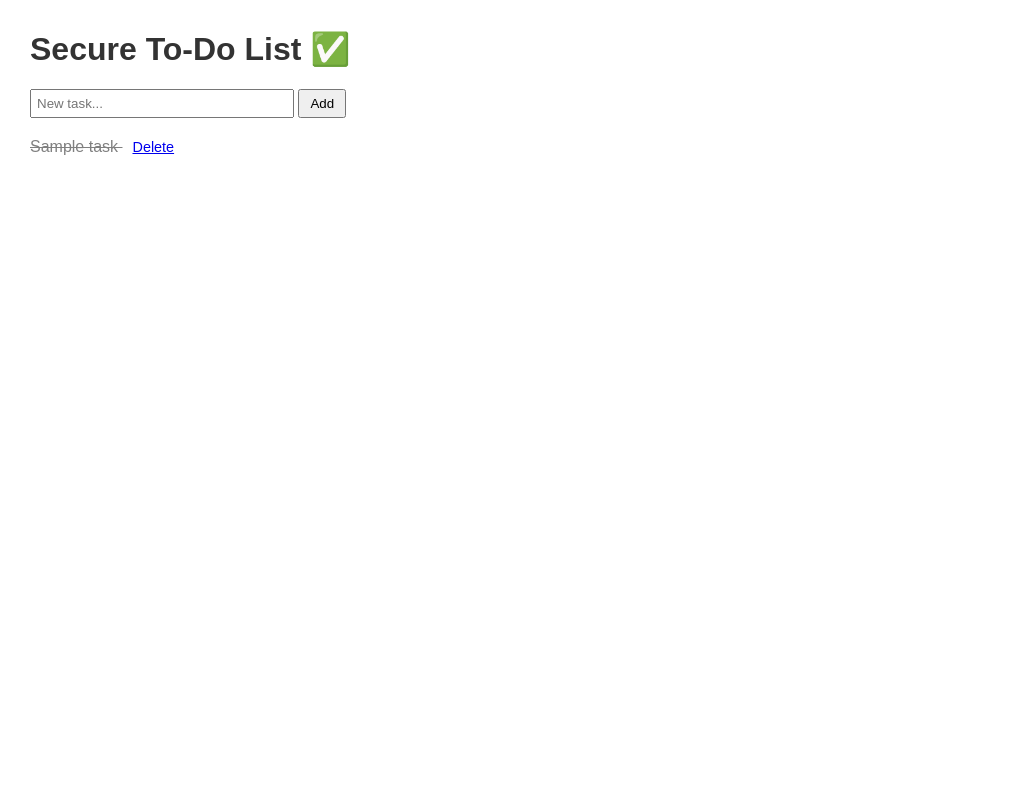
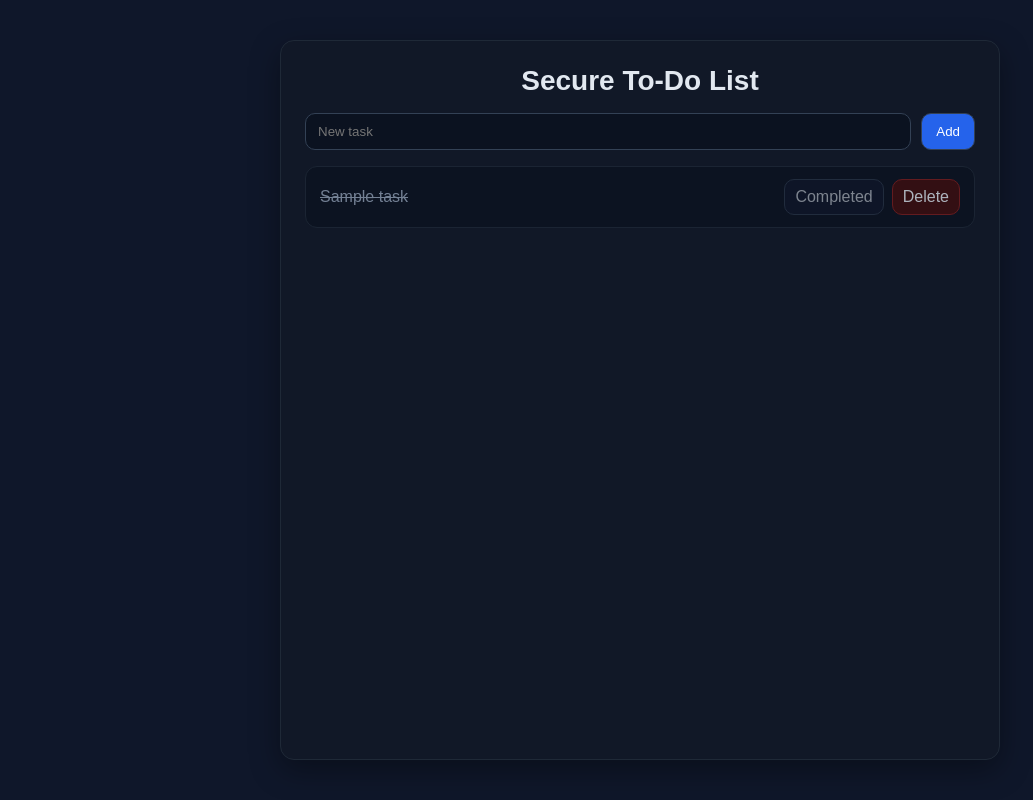
Before and after one commit to Rami024/secure-todo-app, a Flask app: page / in a window 1280 px wide. Shown: the whole page, without its empty margins (0-1033 px from the left). Run offline with Flask 3, Linux system fonts and the light colour scheme; tables that the repository leaves empty hold one stand-in row (values such as "Sample post").

Commit message:
Add CSS styling to UI

```diff
--- /dev/null
+++ b/static/style.css
@@ -0,0 +1,127 @@
+* { box-sizing: border-box; }
+
+body {
+  margin: 0;
+  font-family: Arial, sans-serif;
+  background: #0f172a;
+  color: #e2e8f0;
+}
+
+.page {
+  min-height: 100vh;
+  display: flex;
+  justify-content: center;
+  padding: 40px 16px;
+}
+
+.card {
+  width: 100%;
+  max-width: 720px;
+  background: #111827;
+  border: 1px solid #1f2937;
+  border-radius: 14px;
+  padding: 24px;
+  box-shadow: 0 10px 30px rgba(0,0,0,.35);
+}
+
+h1 {
+  margin: 0 0 16px;
+  text-align: center;
+  font-size: 28px;
+}
+
+.add-form {
+  display: flex;
+  gap: 10px;
+  margin-bottom: 14px;
+}
+
+.add-form input {
+  flex: 1;
+  padding: 10px 12px;
+  border-radius: 10px;
+  border: 1px solid #334155;
+  background: #0b1220;
+  color: #e2e8f0;
+}
+
+.add-form button {
+  padding: 10px 14px;
+  border-radius: 10px;
+  border: 1px solid #334155;
+  background: #2563eb;
+  color: white;
+  cursor: pointer;
+}
+
+.add-form button:hover { opacity: 0.9; }
+
+.empty {
+  margin: 10px 0 0;
+  color: #94a3b8;
+  text-align: center;
+}
+
+.tasks {
+  list-style: none;
+  padding: 0;
+  margin: 16px 0 0;
+  display: flex;
+  flex-direction: column;
+  gap: 10px;
+}
+
+.task {
+  display: flex;
+  justify-content: space-between;
+  align-items: center;
+  gap: 12px;
+  padding: 12px 14px;
+  border-radius: 12px;
+  background: #0b1220;
+  border: 1px solid #1f2937;
+}
+
+.task.done {
+  opacity: 0.75;
+}
+
+.task.done .task-title {
+  text-decoration: line-through;
+  color: #94a3b8;
+}
+
+.actions {
+  display: flex;
+  gap: 8px;
+}
+
+.btn {
+  text-decoration: none;
+  padding: 8px 10px;
+  border-radius: 10px;
+  border: 1px solid #334155;
+  color: #e2e8f0;
+  background: #111827;
+  display: inline-block;
+}
+
+.btn:hover { opacity: 0.9; }
+
+.btn.primary {
+  background: #2563eb;
+  color: white;
+}
+
+.btn.danger {
+  border-color: #7f1d1d;
+  background: #3f0d0d;
+}
+
+.badge {
+  padding: 8px 10px;
+  border-radius: 10px;
+  border: 1px solid #334155;
+  background: #0f172a;
+  opacity: 0.7;
+}
--- a/templates/index.html
+++ b/templates/index.html
@@ -1,42 +1,44 @@
 <!DOCTYPE html>
 <html lang="en">
 <head>
-    <meta charset="UTF-8">
-    <title>Secure To-Do App</title>
-    <style>
-        body { font-family: Arial, sans-serif; margin: 30px; }
-        h1 { color: #333; }
-        form { margin-bottom: 20px; }
-        input[type="text"] { padding: 5px; width: 250px; }
-        button { padding: 5px 10px; }
-        ul { list-style: none; padding: 0; }
-        li { margin-bottom: 8px; }
-        .done { text-decoration: line-through; color: gray; }
-        a { margin-left: 10px; font-size: 0.9em; }
-    </style>
+  <meta charset="utf-8" />
+  <meta name="viewport" content="width=device-width, initial-scale=1.0" />
+  <title>Secure To-Do List</title>
+  <link rel="stylesheet" href="{{ url_for('static', filename='style.css') }}">
 </head>
 <body>
-    <h1>Secure To-Do List ✅</h1>
+  <div class="page">
+    <div class="card">
 
-    <form action="/add" method="POST">
-        <input type="text" name="title" placeholder="New task..." required>
+      <h1>Secure To-Do List</h1>
+
+      <form class="add-form" method="POST" action="/add">
+        <input type="text" name="title" placeholder="New task" autocomplete="off">
         <button type="submit">Add</button>
-    </form>
+      </form>
 
-    <ul>
-        {% for task in tasks %}
-            <li>
-                <span class="{{ 'done' if task['is_done'] else '' }}">
-                    {{ task['title'] | e }}
-                </span>
+      {% if tasks|length == 0 %}
+        <p class="empty">No tasks yet. Add one above!</p>
+      {% else %}
+        <ul class="tasks">
+          {% for task in tasks %}
+            <li class="task {% if task['is_done'] %}done{% endif %}">
+              <span class="task-title">{{ task['title'] }}</span>
+
+              <div class="actions">
                 {% if not task['is_done'] %}
-                    <a href="/complete/{{ task['id'] }}">Complete</a>
+                  <a class="btn primary" href="/complete/{{ task['id'] }}">Complete</a>
+                {% else %}
+                  <span class="badge">Completed</span>
                 {% endif %}
-                <a href="/delete/{{ task['id'] }}">Delete</a>
+                <a class="btn danger" href="/delete/{{ task['id'] }}">Delete</a>
+              </div>
             </li>
-        {% else %}
-            <li>No tasks yet. Add one above!</li>
-        {% endfor %}
-    </ul>
+          {% endfor %}
+        </ul>
+      {% endif %}
+
+    </div>
+  </div>
 </body>
 </html>
```
